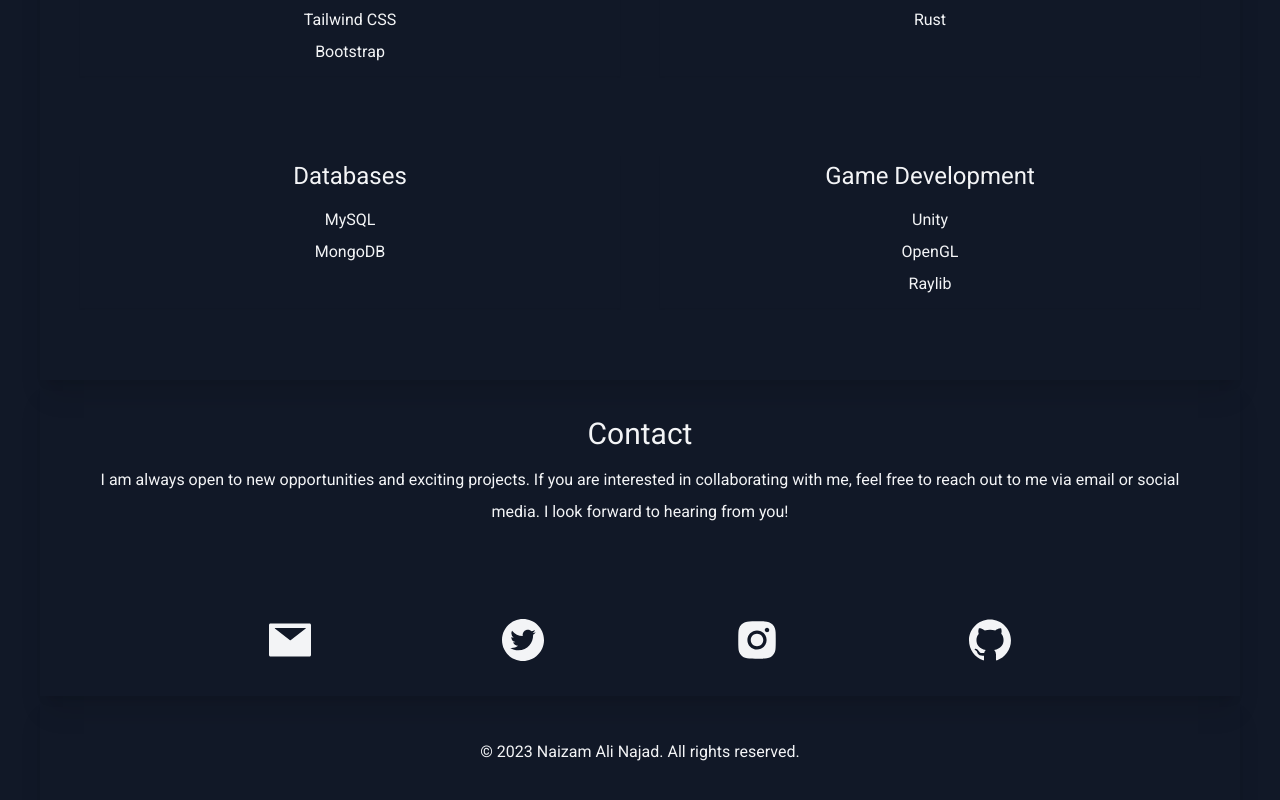
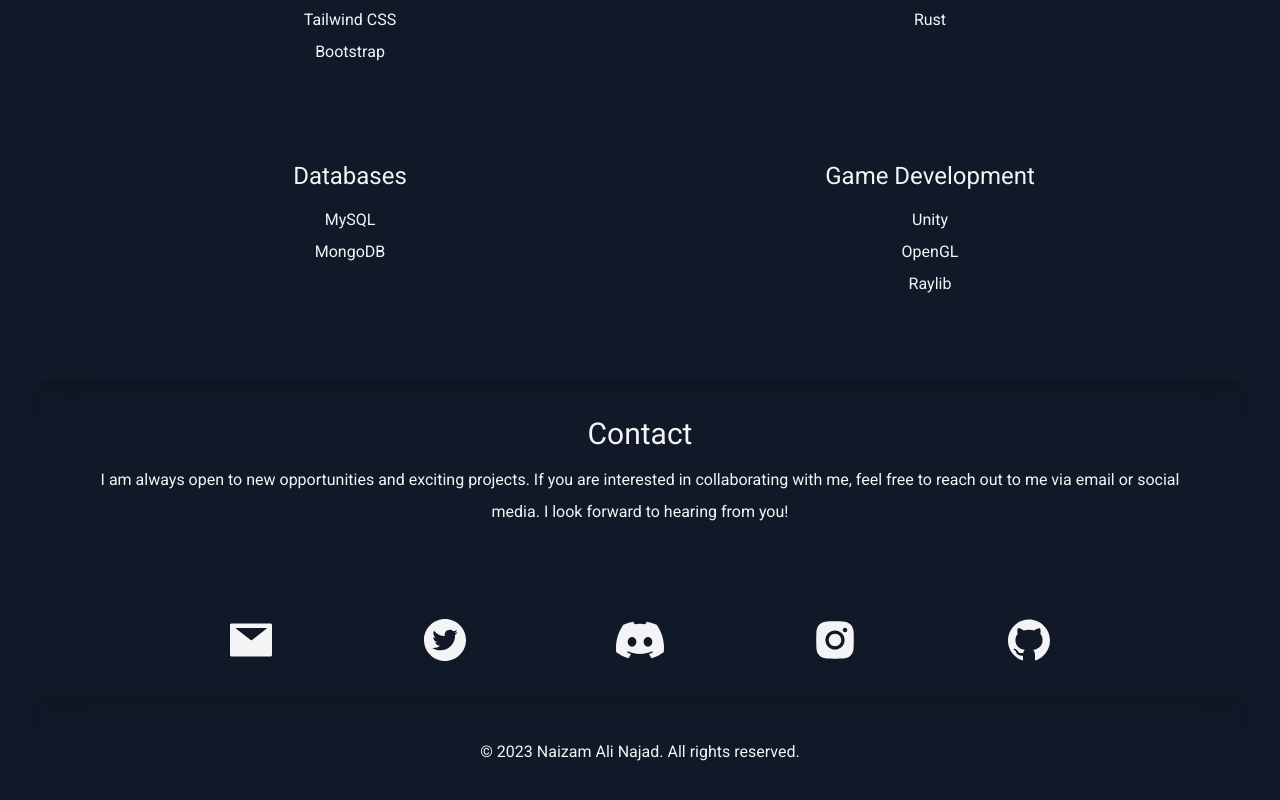
Before and after one commit to NichuNaizam/Portfolio, a Next.js app: page / in a window 1280 px wide. Shown: the part 3236-4036 px from the top of the page. Built offline with nearby package versions, Linux system fonts and the light colour scheme.

Commit message:
Added discord as social media

```diff
--- a/app/page.tsx
+++ b/app/page.tsx
@@ -281,6 +281,9 @@ export default function Home() {
               <a href='https://twitter.com/TNaizam'>
                 <AiFillTwitterCircle />
               </a>
+              <a href='https://discord.com/users/688328042212360208'>
+                <BsDiscord />
+              </a>
               <a href='https://instagram.com/nichunaizam100'>
                 <AiFillInstagram />
               </a>
```
